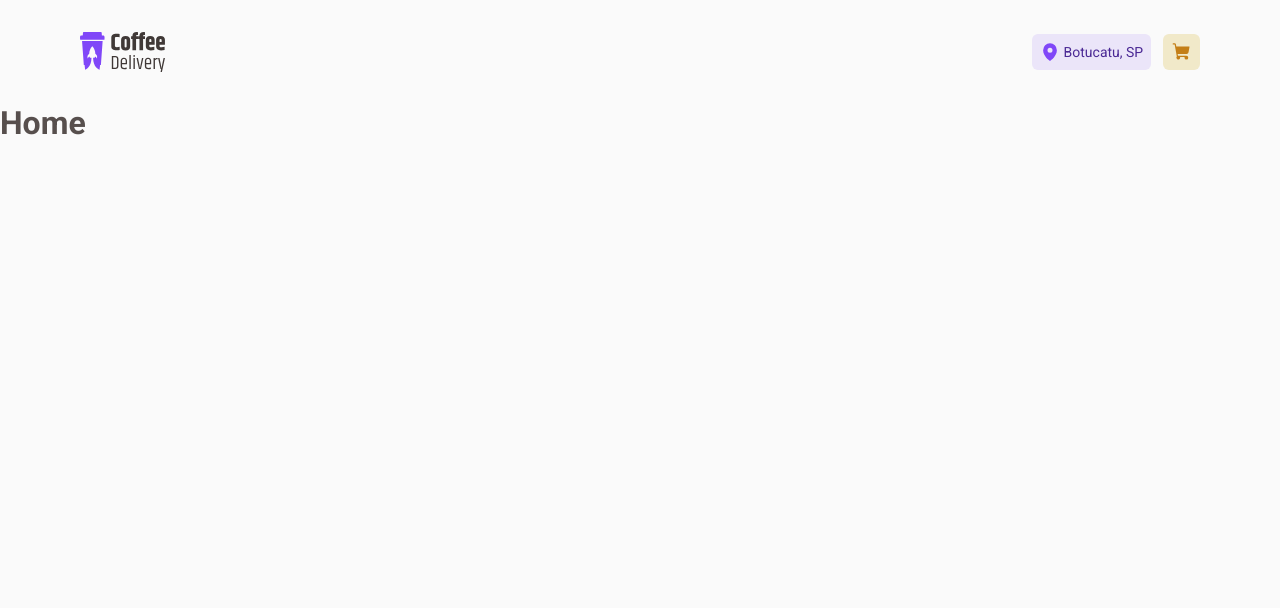
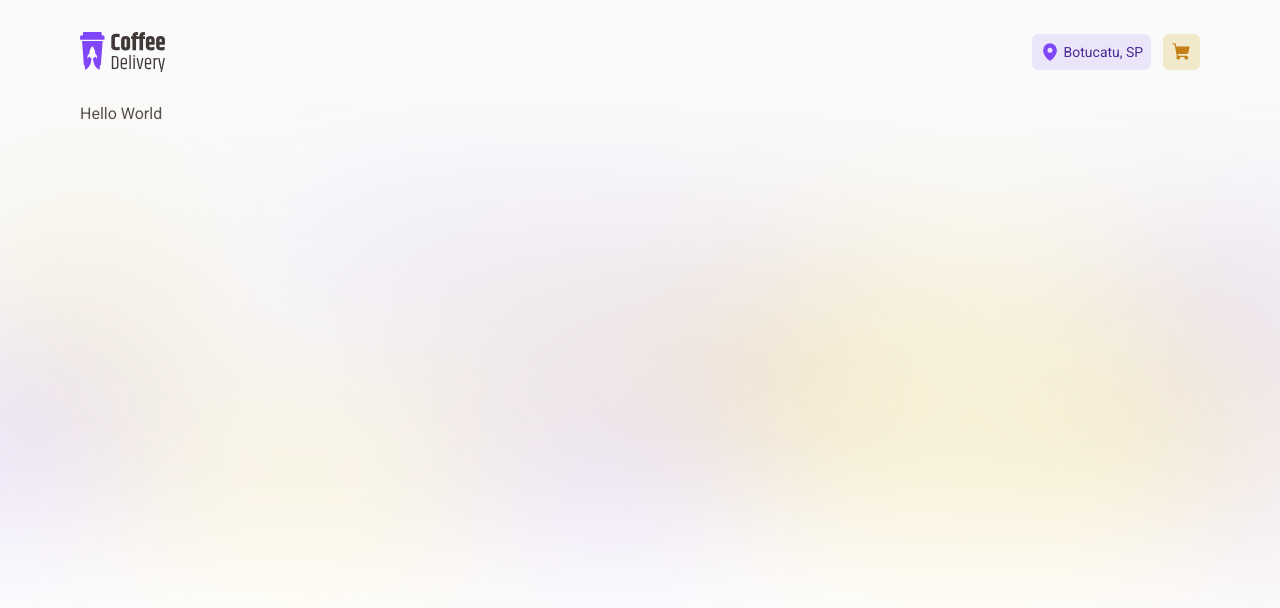
Before and after one commit to jerp86/desafio02-coffeeshop, a React (Vite) app: page / in a window 1280 px wide. Shown: the top 608 px of the page. Built offline with nearby package versions, Linux system fonts and the light colour scheme.

Commit message:
add style and component

```diff
--- a/src/pages/Home/index.tsx
+++ b/src/pages/Home/index.tsx
@@ -1 +1,8 @@
-export const Home = () => <h1>Home</h1>
+import { Intro } from './components/Intro'
+import { HomeContainer } from './styles'
+
+export const Home = () => (
+  <HomeContainer>
+    <Intro />
+  </HomeContainer>
+)
```
